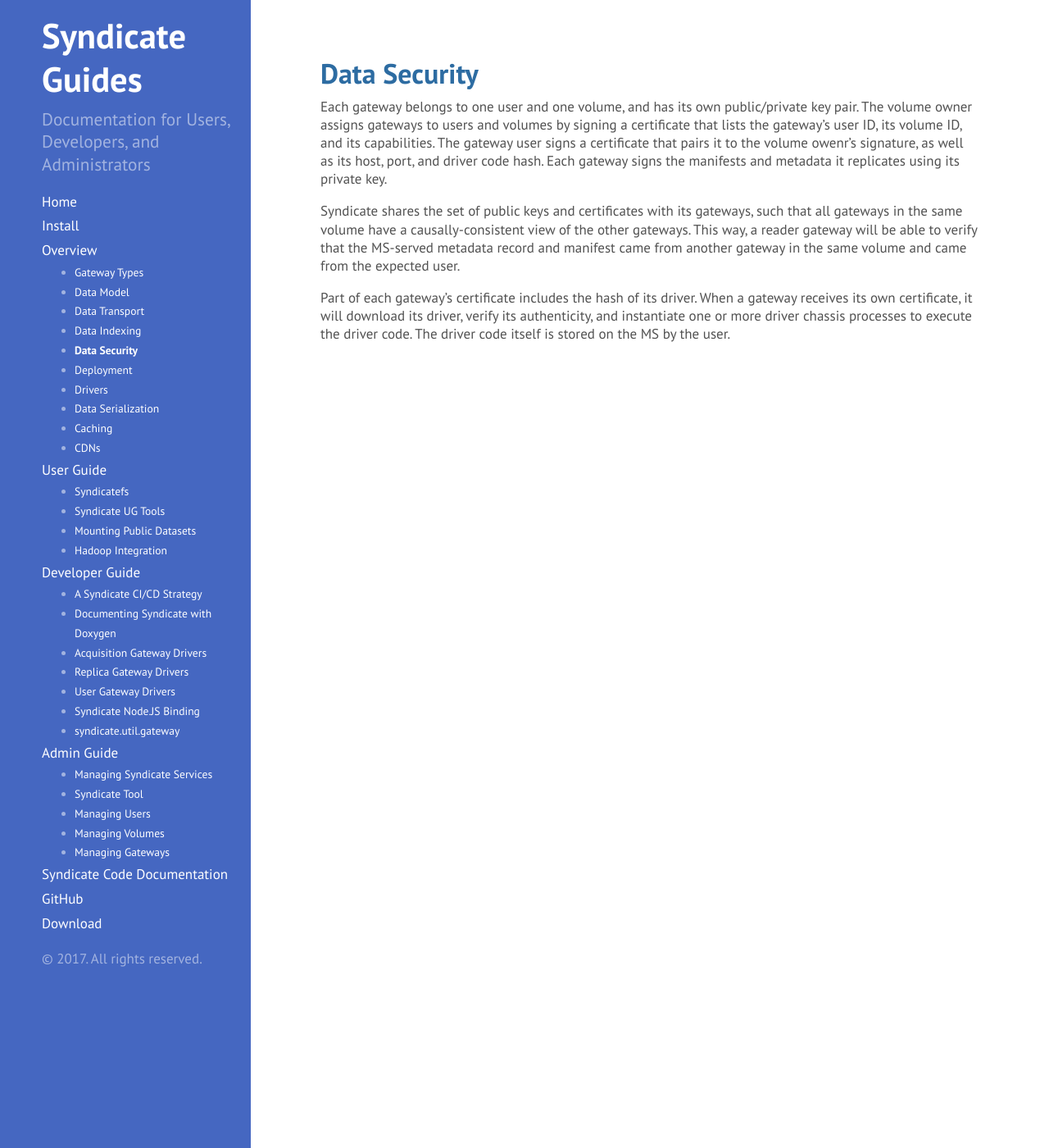
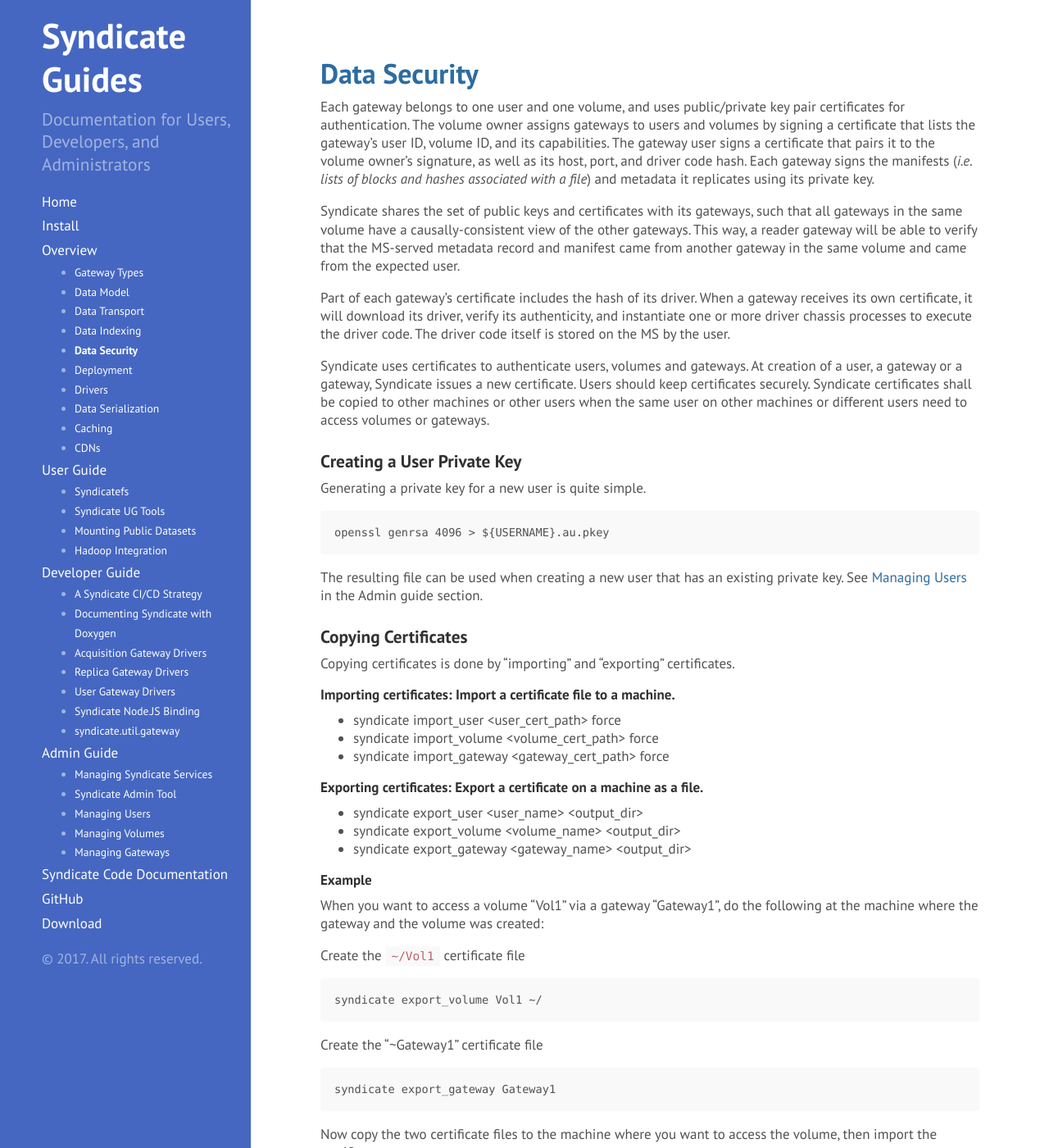
Before and after one commit to syndicate-storage/syndicate-storage.github.io, a Jekyll site: the page built from _overview/005_data-security.md, in a window 1280 px wide and 1400 px high. Shown: the whole window at 82% size. Built offline with Jekyll 4.4.1, drawn with Linux system fonts in a browser that asks for light colours; some of the changed text lies outside the part shown.

````diff
--- a/_overview/005_data-security.md
+++ b/_overview/005_data-security.md
@@ -3,21 +3,64 @@ layout: post
 title: Data Security
 ---
 
-Each gateway belongs to one user and one volume, and has its own public/private
-key pair.  The volume owner assigns gateways to users and volumes by signing a
-certificate that lists the gateway's user ID, its volume ID, and its
-capabilities.  The gateway user signs a certificate that pairs it to the volume
-owenr's signature, as well as its host, port, and driver code hash.
-Each gateway signs the manifests and metadata it replicates using its private
-key.
+Each gateway belongs to one user and one volume, and uses public/private
+key pair certificates for authentication.  The volume owner assigns gateways to users and volumes by signing a certificate that lists the gateway's user ID, volume ID, and its capabilities.  The gateway user signs a certificate that pairs it to the volume owner's signature, as well as its host, port, and driver code hash. Each gateway signs the manifests (*i.e. lists of blocks and hashes associated with a file*) and metadata it replicates using its private key.
 
-Syndicate shares the set of public keys and certificates with its gateways, such
-that all gateways in the same volume have a causally-consistent view of the
-other gateways.  This way, a reader gateway will be able to verify that the
-MS-served metadata record and manifest came from another gateway in the same
-volume and came from the expected user.
+Syndicate shares the set of public keys and certificates with its gateways, such that all gateways in the same volume have a causally-consistent view of the other gateways.  This way, a reader gateway will be able to verify that the MS-served metadata record and manifest came from another gateway in the same volume and came from the expected user.
 
 Part of each gateway's certificate includes the hash of its driver.  When a
 gateway receives its own certificate, it will download its driver, verify its
 authenticity, and instantiate one or more driver chassis processes to execute
 the driver code.  The driver code itself is stored on the MS by the user.
+
+Syndicate uses certificates to authenticate users, volumes and gateways. At creation of a user, a gateway or a gateway, Syndicate issues a new certificate. Users should keep certificates securely.
+Syndicate certificates shall be copied to other machines or other users when the same user on other machines or different users need to access volumes or gateways.
+
+### Creating a User Private Key
+
+Generating a private key for a new user is quite simple.
+
+```
+openssl genrsa 4096 > ${USERNAME}.au.pkey
+```
+
+The resulting file can be used when creating a new user that has an existing private key.  See [Managing Users](https://syndicate-storage.github.io/admin/003_users/) in the Admin guide section.
+
+
+### Copying Certificates
+
+Copying certificates is done by "importing" and "exporting" certificates.
+##### Importing certificates: Import a certificate file to a machine.
+
+* syndicate import\_user \<user\_cert\_path> force
+* syndicate import\_volume \<volume\_cert\_path> force
+* syndicate import\_gateway \<gateway\_cert\_path> force
+
+##### Exporting certificates: Export a certificate on a machine as a file.
+
+* syndicate export\_user \<user\_name> \<output\_dir>
+* syndicate export\_volume \<volume\_name> \<output\_dir>
+* syndicate export\_gateway \<gateway\_name> \<output\_dir>
+
+#### Example
+
+When you want to access a volume "Vol1" via a gateway "Gateway1", do the following at the machine where the gateway and the volume was created:
+
+Create the `~/Vol1` certificate file
+
+```
+syndicate export_volume Vol1 ~/
+```
+
+Create the "~Gateway1" certificate file
+
+```
+syndicate export_gateway Gateway1
+```
+
+Now copy the two certificate files to the machine where you want to access the volume, then import the certificates.
+
+```
+syndicate import_volume Vol1 force
+syndicate import_gateway Gateway1 force
+```
````
Also changed, not shown: _admin/002_setup.md (+3 -5 lines), _admin/003_users.md (+0 -2 lines), _admin/005_gateway.md (+0 -2 lines), _overview/010_CDNs.md (+1 -1 lines).
